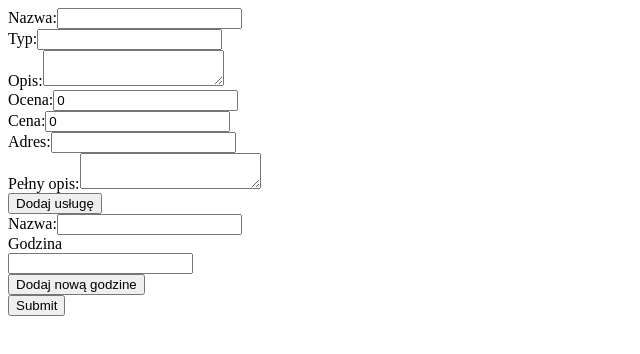
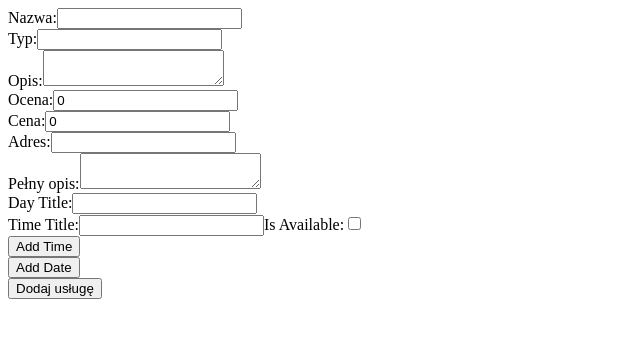
Before and after one commit to mariakoren/project-beauty-salon, a React (Create React App) app in the folder beauty-salon/client/: page /admin/addservice in a window 1280 px wide. Shown: the top 354 px of the page, without its empty margins (0-640 px from the left). Built offline with nearby package versions, Linux system fonts and the light colour scheme.

Commit message:
fix: edit service

```diff
--- a/beauty-salon/client/src/pages/admin/addService.jsx
+++ b/beauty-salon/client/src/pages/admin/addService.jsx
@@ -1,16 +1,19 @@
 import React, { useState } from 'react';
 import * as Yup from 'yup';
 import axios from 'axios';
-import useFetch from '../../hooks/useFetch';
 
 const validationSchema = Yup.object().shape({
-  name: Yup.string().required('Pole wymagane'),
-  type: Yup.string().required('Pole wymagane'),
-  desc: Yup.string(),
-  rating: Yup.number().min(1, 'Ocena musi być większa lub równa 1').max(5, 'Ocena musi być mniejsza lub równa 5'),
-  price: Yup.number().min(0, 'Cena nie może być ujemna').required('Pole wymagane'),
-  address: Yup.string().required('Pole wymagane'),
-  fullDesc: Yup.string(),
+  dates: Yup.array().of(
+    Yup.object().shape({
+      dayTitle: Yup.string().required('Pole wymagane'),
+      times: Yup.array().of(
+        Yup.object().shape({
+          title: Yup.string().required('Pole wymagane'),
+          isAvailable: Yup.boolean().required('Pole wymagane'),
+        })
+      ),
+    })
+  ),
 });
 
 const AddServiceForm = () => {
@@ -22,9 +25,15 @@ const AddServiceForm = () => {
     price: 0,
     address: '',
     fullDesc: '',
+    dates: [
+      {
+        dayTitle: '',
+        times: [{ title: '', isAvailable: false }],
+      },
+    ],
   });
+
   const [serviceId, setServiceId] = useState('');
-
   const [errors, setErrors] = useState({});
 
   const handleChange = (e) => {
@@ -35,10 +44,62 @@ const AddServiceForm = () => {
     });
   };
 
+  const handleDateChange = (index, e) => {
+    const newDates = [...values.dates];
+    newDates[index].dayTitle = e.target.value;
+    setValues({
+      ...values,
+      dates: newDates,
+    });
+  };
+
+  const handleTimeChange = (dateIndex, timeIndex, property, value) => {
+    const newDates = [...values.dates];
+    newDates[dateIndex].times[timeIndex][property] = value;
+    setValues({
+      ...values,
+      dates: newDates,
+    });
+  };
+
+  const addDateField = () => {
+    setValues({
+      ...values,
+      dates: [...values.dates, { dayTitle: '', times: [{ title: '', isAvailable: false }] }],
+    });
+  };
+
+  const removeDateField = (index) => {
+    const newDates = [...values.dates];
+    newDates.splice(index, 1);
+    setValues({
+      ...values,
+      dates: newDates,
+    });
+  };
+
+  const addTimeField = (dateIndex) => {
+    const newDates = [...values.dates];
+    newDates[dateIndex].times = [...newDates[dateIndex].times, { title: '', isAvailable: false }];
+    setValues({
+      ...values,
+      dates: newDates,
+    });
+  };
+
+  const removeTimeField = (dateIndex, timeIndex) => {
+    const newDates = [...values.dates];
+    newDates[dateIndex].times.splice(timeIndex, 1);
+    setValues({
+      ...values,
+      dates: newDates,
+    });
+  };
+
   const handleSubmit = async () => {
     try {
       await validationSchema.validate(values, { abortEarly: false });
-      const res = await axios.post("http://localhost:8800/api/services", values, {withCredentials: true});
+      const res = await axios.post('http://localhost:8800/api/services', values, { withCredentials: true });
       setValues({
         name: '',
         type: '',
@@ -46,49 +107,29 @@ const AddServiceForm = () => {
         rating: 0,
         price: 0,
         address: '',
+        fullDesc: '',
+        dates: [
+          {
+            dayTitle: '',
+            times: [{ title: '', isAvailable: false }],
+          },
+        ],
       });
       setErrors({});
       setServiceId(res.data._id);
     } catch (err) {
+      if (err instanceof Yup.ValidationError) {
+        const newErrors = {};
+        err.inner.forEach((error) => {
+          newErrors[error.path] = error.message;
+        });
+        setErrors(newErrors);
+      } else {
         console.error(err);
       }
-
+    }
   };
 
-  const [formData, setFormData] = useState({
-    title: '',
-    timeNumber: [{ number: '' }],
-  });
-
-  const handleTitleChange = (e) => {
-    setFormData({ ...formData, title: e.target.value });
-  };
-
-  const handleNumberChange = (index, e) => {
-    const newTimeNumbers = [...formData.timeNumber];
-    newTimeNumbers[index] = { number: e.target.value };
-    setFormData({ ...formData, timeNumber: newTimeNumbers });
-  };
-
-  const addTimeNumberField = () => {
-    setFormData({
-      ...formData,
-      timeNumber: [...formData.timeNumber, { number: '' }],
-    });
-  };
-
-  const removeTimeNumberField = (index) => {
-    const newTimeNumbers = [...formData.timeNumber];
-    newTimeNumbers.splice(index, 1);
-    setFormData({ ...formData, timeNumber: newTimeNumbers });
-  };
-
-  const handleSubmitTime = async (e) => {
-    e.preventDefault();
-    await axios.post(`http://localhost:8800/api/times/${serviceId}`, formData, {withCredentials: true});
-
-
-  };
   return (
     <>
       <form>
@@ -134,37 +175,65 @@ const AddServiceForm = () => {
         {errors.fullDesc && <div>{errors.fullDesc}</div>}
       </div>
 
-      <div>
-        <button type="button" onClick={handleSubmit}>Dodaj usługę</button>
-      </div>
-    </form>
+        {values.dates.map((date, dateIndex) => (
+          <div key={dateIndex}>
+            <label htmlFor={`dates[${dateIndex}].dayTitle`}>Day Title:</label>
+            <input
+              id={`dates[${dateIndex}].dayTitle`}
+              name={`dates[${dateIndex}].dayTitle`}
+              type="text"
+              value={date.dayTitle}
+              onChange={(e) => handleDateChange(dateIndex, e)}
+            />
 
-    <form onSubmit={handleSubmitTime}>
-      <div>
-        <label>Nazwa:</label>
-        <input type="text" value={formData.title} onChange={handleTitleChange} />
-      </div>
-      <div>
-        <label>Godzina</label>
-        {formData.timeNumber.map((time, index) => (
-          <div key={index}>
+            {date.times.map((time, timeIndex) => (
+              <div key={timeIndex}>
+                <label htmlFor={`dates[${dateIndex}].times[${timeIndex}].title`}>Time Title:</label>
                 <input
+                  id={`dates[${dateIndex}].times[${timeIndex}].title`}
+                  name={`dates[${dateIndex}].times[${timeIndex}].title`}
                   type="text"
-              value={time.number}
-              onChange={(e) => handleNumberChange(index, e)}
+                  value={time.title}
+                  onChange={(e) => handleTimeChange(dateIndex, timeIndex, 'title', e.target.value)}
                 />
-            {formData.timeNumber.length > 1 && (
-              <button type="button" onClick={() => removeTimeNumberField(index)}>
-                Usuń
+
+                <label htmlFor={`dates[${dateIndex}].times[${timeIndex}].isAvailable`}>Is Available:</label>
+                <input
+                  id={`dates[${dateIndex}].times[${timeIndex}].isAvailable`}
+                  name={`dates[${dateIndex}].times[${timeIndex}].isAvailable`}
+                  type="checkbox"
+                  checked={time.isAvailable}
+                  onChange={(e) => handleTimeChange(dateIndex, timeIndex, 'isAvailable', e.target.checked)}
+                />
+
+                {date.times.length > 1 && (
+                  <button type="button" onClick={() => removeTimeField(dateIndex, timeIndex)}>
+                    Remove Time
                   </button>
                 )}
               </div>
             ))}
-        <button type="button" onClick={addTimeNumberField}>
-          Dodaj nową godzine
+
+            <button type="button" onClick={() => addTimeField(dateIndex)}>
+              Add Time
+            </button>
+
+            {values.dates.length > 1 && (
+              <button type="button" onClick={() => removeDateField(dateIndex)}>
+                Remove Date
+              </button>
+            )}
+          </div>
+        ))}
+        <button type="button" onClick={addDateField}>
+          Add Date
+        </button>
+
+        <div>
+          <button type="button" onClick={handleSubmit}>
+            Dodaj usługę
           </button>
         </div>
-      <button type="submit">Submit</button>
       </form>
     </>
   );
--- a/beauty-salon/client/src/pages/admin/editService.jsx
+++ b/beauty-salon/client/src/pages/admin/editService.jsx
@@ -1,9 +1,25 @@
-import React, { useState } from 'react';
+import React, { useState, useEffect } from 'react';
 import * as Yup from 'yup';
 import axios from 'axios';
-import useFetch from "../../hooks/useFetch";
+import useFetch from '../../hooks/useFetch';
+
+const validationSchema = Yup.object().shape({
+  dates: Yup.array().of(
+    Yup.object().shape({
+      dayTitle: Yup.string().required('Pole wymagane'),
+      times: Yup.array().of(
+        Yup.object().shape({
+          title: Yup.string().required('Pole wymagane'),
+          isAvailable: Yup.boolean().required('Pole wymagane'),
+        })
+      ),
+    })
+  ),
+});
 
 const EditService = () => {
+  const [services, setServices] = useState([]);
+  const [selectedService, setSelectedService] = useState(null);
   const [values, setValues] = useState({
     name: '',
     type: '',
@@ -12,12 +28,22 @@ const EditService = () => {
     price: 0,
     address: '',
     fullDesc: '',
-    times: '',
+    dates: [
+      {
+        dayTitle: '',
+        times: [{ title: '', isAvailable: false }],
+      },
+    ],
   });
 
   const [errors, setErrors] = useState({});
   const [showForm, setShowForm] = useState(false);
-  const [idService, setIdService] = useState("");
+  const [idService, setIdService] = useState('');
+  const { data, loading, error, reFetch } = useFetch(`http://localhost:8800/api/services`);
+
+  useEffect(() => {
+    setServices(data);
+  }, [data]);
 
   const handleChange = (e) => {
     const { name, value } = e.target;
@@ -27,9 +53,52 @@ const EditService = () => {
     });
   };
 
+  const handleTimeChange = (dateIndex, timeIndex, property, value) => {
+    const newDates = [...values.dates];
+    newDates[dateIndex].times[timeIndex][property] = value;
+    setValues({
+      ...values,
+      dates: newDates,
+    });
+  };
+
+  const addDateField = () => {
+    setValues({
+      ...values,
+      dates: [...values.dates, { dayTitle: '', times: [{ title: '', isAvailable: false }] }],
+    });
+  };
+
+  const addTimeField = (dateIndex) => {
+    const newDates = [...values.dates];
+    newDates[dateIndex].times = [...newDates[dateIndex].times, { title: '', isAvailable: false }];
+    setValues({
+      ...values,
+      dates: newDates,
+    });
+  };
+
+  const removeTimeField = (dateIndex, timeIndex) => {
+    const newDates = [...values.dates];
+    newDates[dateIndex].times.splice(timeIndex, 1);
+    setValues({
+      ...values,
+      dates: newDates,
+    });
+  };
+
+  const handleDateChange = (dateIndex, e) => {
+    const newDates = [...values.dates];
+    newDates[dateIndex].dayTitle = e.target.value;
+    setValues({
+      ...values,
+      dates: newDates,
+    });
+  };
+
   const handleSubmit = async () => {
     try {
-      await axios.put(`http://localhost:8800/api/services/${idService}`, values, {withCredentials: true});
+      await axios.put(`http://localhost:8800/api/services/${idService}`, values, { withCredentials: true });
       setValues({
         name: '',
         type: '',
@@ -38,7 +107,12 @@ const EditService = () => {
         price: 0,
         address: '',
         fullDesc: '',
-        times: '',
+        dates: [
+          {
+            dayTitle: '',
+            times: [{ title: '', isAvailable: false }],
+          },
+        ],
       });
       setErrors({});
       setShowForm(false);
@@ -48,45 +122,61 @@ const EditService = () => {
     }
   };
 
-  const handleEditClick = (id) => {
+  const handleEditClick = (service) => {
     setShowForm(true);
-    setIdService(id);
+    setIdService(service._id);
+    setSelectedService(service);
+    setValues({
+      name: service.name,
+      type: service.type,
+      desc: service.desc || '',
+      rating: service.rating || 0,
+      price: service.price || 0,
+      address: service.address || '',
+      fullDesc: service.fullDesc || '',
+      dates: service.dates || [
+        {
+          dayTitle: '',
+          times: [{ title: '', isAvailable: false }],
+        },
+      ],
+    });
   };
 
-  const { data, loading, error, reFetch } = useFetch(
-    `http://localhost:8800/api/services`
-  );
-
   const handleDeleteClick = async (id) => {
-    console.log(id)
     try {
-      await axios.delete(`http://localhost:8800/api/services/${id}`, {withCredentials: true});
+      await axios.delete(`http://localhost:8800/api/services/${id}`, { withCredentials: true });
       reFetch();
-
       console.log('Usunięto pomyślnie');
     } catch (error) {
       console.error('Błąd podczas usuwania:', error);
     }
   };
 
-
+  const removeDateField = (dateIndex) => {
+    const newDates = [...values.dates];
+    newDates.splice(dateIndex, 1);
+    setValues({
+      ...values,
+      dates: newDates,
+    });
+  };
 
   return (
     <>
       <ul>
-        {data &&
-          data.map((service) => (
+        {services.map((service) => (
           <li key={service._id}>
             <div>
               <h3>{service.name}</h3>
-                <button onClick={()=>handleEditClick(service._id)}>Edytuj</button>
-                <button onClick={()=>handleDeleteClick(service._id)}>Usuń</button>
+              <button onClick={() => handleEditClick(service)}>Edytuj</button>
+              <button onClick={() => handleDeleteClick(service._id)}>Usuń</button>
             </div>
           </li>
         ))}
       </ul>
 
-      {showForm &&
+      {showForm && selectedService && (
         <form>
           <div>
             <label htmlFor="name">Nazwa:</label>
@@ -126,22 +216,71 @@ const EditService = () => {
 
           <div>
             <label htmlFor="fullDesc">Pełny opis:</label>
-        <textarea id="fullDesk" name="fullDesc" value={values.fullDesc} onChange={handleChange} />
+            <textarea id="fullDesc" name="fullDesc" value={values.fullDesc} onChange={handleChange} />
             {errors.fullDesc && <div>{errors.fullDesc}</div>}
           </div>
 
-      <div>
-        <label htmlFor="times">Godziny:</label>
-        <input type="text" id="times" name="times" value={values.times} onChange={handleChange} />
-        {errors.times && <div>{errors.times}</div>}
+          {values.dates.map((date, dateIndex) => (
+            <div key={dateIndex}>
+              <label htmlFor={`dates[${dateIndex}].dayTitle`}>Day Title:</label>
+              <input
+                id={`dates[${dateIndex}].dayTitle`}
+                name={`dates[${dateIndex}].dayTitle`}
+                type="text"
+                value={date.dayTitle}
+                onChange={(e) => handleDateChange(dateIndex, e)}
+              />
+
+              {date.times.map((time, timeIndex) => (
+                <div key={timeIndex}>
+                  <label htmlFor={`dates[${dateIndex}].times[${timeIndex}].title`}>Time Title:</label>
+                  <input
+                    id={`dates[${dateIndex}].times[${timeIndex}].title`}
+                    name={`dates[${dateIndex}].times[${timeIndex}].title`}
+                    type="text"
+                    value={time.title}
+                    onChange={(e) => handleTimeChange(dateIndex, timeIndex, 'title', e.target.value)}
+                  />
+
+                  <label htmlFor={`dates[${dateIndex}].times[${timeIndex}].isAvailable`}>Is Available:</label>
+                  <input
+                    id={`dates[${dateIndex}].times[${timeIndex}].isAvailable`}
+                    name={`dates[${dateIndex}].times[${timeIndex}].isAvailable`}
+                    type="checkbox"
+                    checked={time.isAvailable}
+                    onChange={(e) => handleTimeChange(dateIndex, timeIndex, 'isAvailable', e.target.checked)}
+                  />
+
+                  {date.times.length > 1 && (
+                    <button type="button" onClick={() => removeTimeField(dateIndex, timeIndex)}>
+                      Remove Time
+                    </button>
+                  )}
                 </div>
+              ))}
+
+              <button type="button" onClick={() => addTimeField(dateIndex)}>
+                Add Time
+              </button>
+
+              {values.dates.length > 1 && (
+                <button type="button" onClick={() => removeDateField(dateIndex)}>
+                  Remove Date
+                </button>
+              )}
+            </div>
+          ))}
+          <button type="button" onClick={addDateField}>
+            Add Date
+          </button>
 
           <div>
-        <button type="button" onClick={handleSubmit}>Zmień</button>
+            <button type="button" onClick={handleSubmit}>
+              Dodaj usługę
+            </button>
           </div>
-
         </form>
-      }
+      )}
     </>
   );
 };
```
Also changed, not shown: 1 other file (tests, documents, lock files or other folders). Lines whose indentation alone changed are shown as unchanged.
